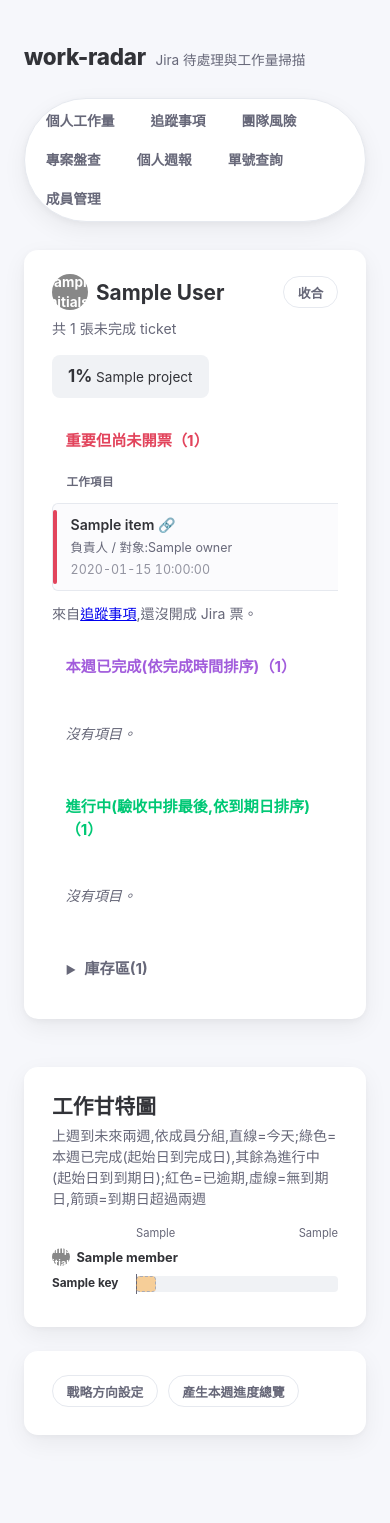
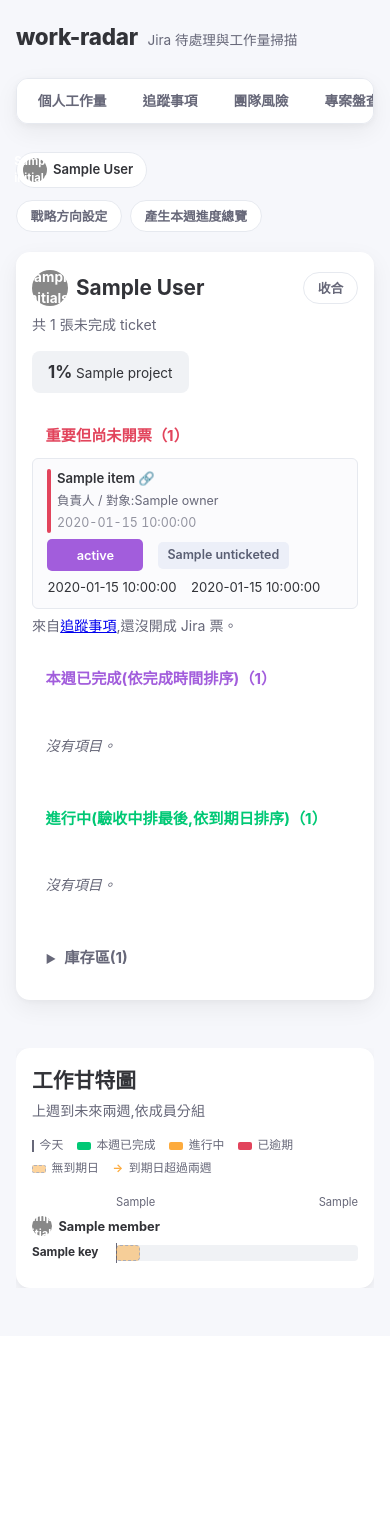
Before and after one commit to miniyang-dev/work-radar, a FastAPI app: template src/work_radar/web/templates/workload.html in a window 390 px wide. After the commit the page ends 1288 px from the top, so only its background shows below. Run offline with FastAPI, Linux system fonts and the light colour scheme; the template is opened without the code that fills it: most values are stand-ins (such as "Sample title", 1, 10 or a date in 2020).

Commit message:
Rework workload page layout: toolbar, scrollable gantt sidebar, mobile cards
- Move the note/overview panel buttons into a top toolbar with member
  jump chips; panels now open full width instead of inside the sidebar
- Cap the sticky gantt sidebar to the viewport height and scroll inside it
- Replace the gantt description paragraph with a color legend
- Stack board tables into cards and make the nav a single scrollable row
  on narrow screens
- Fix low-contrast and undersized text flagged by the design detector

Co-Authored-By: Claude Sonnet 5.5 <noreply@anthropic.com>

```diff
--- a/src/work_radar/web/templates/base.html
+++ b/src/work_radar/web/templates/base.html
@@ -111,7 +111,7 @@
       padding: 0.4rem 0.85rem;
       transition: background 0.15s ease, color 0.15s ease;
     }
-    .refresh-tab:hover { background: #f0f2f5; color: var(--primary); }
+    .refresh-tab:hover { background: #f0f2f5; color: var(--primary-hover); }
 
     /* --- monday-style board card --- */
     .board {
@@ -150,7 +150,7 @@
     }
     button:hover { background: var(--primary-hover); }
     button.danger { background: var(--status-stuck); }
-    button.danger:hover { background: #c62e4b; }
+    button.danger:hover { background: #b3233f; }
     button.small { padding: 0.4rem 0.8rem; font-size: 0.82rem; }
 
     h2 { font-size: 1.2rem; margin: 0 0 0.35rem; }
@@ -280,7 +280,7 @@
       font-size: 0.78rem;
       font-weight: 600;
     }
-    .priority-high { background: #fde3e7; color: #c62e4b; }
+    .priority-high { background: #fde3e7; color: #b3233f; }
     .priority-low { background: #f0f2f5; color: #8b8fa3; }
     .overdue-text { color: var(--status-stuck); font-weight: 700; }
     /* A due date that hasn't passed yet, on work that hasn't started. */
@@ -298,11 +298,11 @@
       white-space: nowrap;
     }
     .urgency-critical { background: #e2445c; color: #fff; }
-    .urgency-high { background: #fde3e7; color: #c62e4b; }
+    .urgency-high { background: #fde3e7; color: #b3233f; }
     .urgency-medium { background: #fff3e0; color: #b26a00; }
     .urgency-low { background: #f0f2f5; color: #8b8fa3; }
     .urgency-why { display: block; margin-top: 0.2rem; font-size: 0.7rem; color: var(--text-muted); }
-    .stat-pill.alert { background: #fde3e7; color: #c62e4b; }
+    .stat-pill.alert { background: #fde3e7; color: #b3233f; }
 
     .stat-row { display: flex; gap: 0.75rem; flex-wrap: wrap; margin: 0.75rem 0 1.25rem; }
     .stat-pill { background: #f0f2f5; border-radius: 8px; padding: 0.55rem 1rem; font-size: 0.85rem; color: var(--text); }
@@ -421,7 +421,34 @@
     /* --- workload page: member boards + a sticky gantt sidebar --- */
     .workload-layout { display: flex; align-items: flex-start; gap: 1.5rem; }
     .workload-main { flex: 1; min-width: 0; }
-    .workload-gantt { width: 320px; flex-shrink: 0; position: sticky; top: 1.5rem; }
+    .workload-gantt { width: 320px; flex-shrink: 0; position: sticky; top: 1.5rem; max-height: calc(100vh - 3rem); overflow-y: auto; overscroll-behavior: contain; }
+    .workload-gantt .board { margin-bottom: 0; }
+
+    /* --- workload toolbar: jump to a member, open a panel --- */
+    .workload-toolbar { display: flex; align-items: center; justify-content: space-between; gap: 0.75rem 1.25rem; flex-wrap: wrap; margin-bottom: 1.25rem; }
+    .member-jump { display: flex; gap: 0.4rem; flex-wrap: wrap; }
+    .member-chip {
+      display: inline-flex;
+      align-items: center;
+      gap: 0.4rem;
+      padding: 0.3rem 0.8rem 0.3rem 0.35rem;
+      border: 1px solid var(--border);
+      border-radius: 999px;
+      background: var(--board-bg);
+      color: var(--text);
+      font-size: 0.82rem;
+      font-weight: 600;
+      text-decoration: none;
+      transition: background 0.15s ease, border-color 0.15s ease;
+    }
+    .member-chip:hover { background: #f0f2f5; border-color: var(--primary); }
+    .toolbar-actions { display: flex; gap: 0.5rem; flex-wrap: wrap; }
+    .toolbar-actions .collapse-toggle { background: var(--board-bg); }
+    .board[hidden] { display: none; }
+    .panel-actions { display: flex; align-items: center; gap: 0.6rem; margin-top: 0.6rem; }
+    .panel-actions .board-subtitle { margin: 0; }
+    .board > .board-subtitle + .board-subtitle { margin-top: -0.5rem; }
+    .member-body, .board[id^="member-"] { scroll-margin-top: 1rem; }
     @media (max-width: 900px) {
       /* align-items: flex-start (needed for the side-by-side desktop
          layout) stops children from stretching once flex-direction goes
@@ -434,6 +461,15 @@
     }
     /* The gutter mirrors .gantt-label so the axis dates line up with the
        ends of the tracks below rather than with the board's edges. */
+    .gantt-legend { list-style: none; display: flex; flex-wrap: wrap; gap: 0.35rem 0.85rem; margin: 0 0 1rem; padding: 0; font-size: 0.74rem; color: var(--text-muted); }
+    .gantt-legend li { display: inline-flex; align-items: center; gap: 0.35rem; }
+    .gantt-legend .swatch { display: inline-block; width: 14px; height: 8px; border-radius: 2px; font-style: normal; font-size: 0.7rem; line-height: 8px; font-weight: 700; }
+    .swatch.today { width: 2px; height: 12px; background: var(--text-muted); border-radius: 0; }
+    .swatch.completed { background: var(--status-done); }
+    .swatch.due_soon { background: var(--status-progress); }
+    .swatch.overdue { background: var(--status-stuck); }
+    .swatch.open_ended { background: var(--status-progress); opacity: 0.5; border: 1px dashed var(--text-muted); }
+    .swatch.beyond { width: auto; height: auto; color: var(--status-progress); line-height: 1; }
     .gantt-axis { display: flex; gap: 0.5rem; font-size: 0.7rem; color: var(--text-muted); margin-bottom: 0.7rem; }
     .gantt-axis-gutter { width: 76px; flex-shrink: 0; }
     .gantt-axis-scale { position: relative; flex: 1; height: 1em; }
@@ -488,9 +524,28 @@
     .member-card form input[type=text] { min-width: 0; padding: 0.4rem 0.6rem; font-size: 0.85rem; }
     .member-links { margin-top: 0.7rem; display: flex; gap: 0.9rem; flex-wrap: wrap; }
 
+    @media (max-width: 720px) {
+      body { padding: 1.25rem 1rem 3rem; }
+      nav.tabs { width: auto; max-width: 100%; flex-wrap: nowrap; overflow-x: auto; scrollbar-width: none; border-radius: 12px; }
+      nav.tabs::-webkit-scrollbar { display: none; }
+      .board { padding: 1.1rem 1rem 1.25rem; }
+      .table-scroll { overflow-x: visible; }
+      table.board-table, .board-table tbody { display: block; min-width: 0; width: 100%; }
+      .board-table tr:first-child:has(th) { display: none; }
+      .board-table tr { display: flex; flex-wrap: wrap; align-items: center; gap: 0.4rem 0.9rem; background: #fbfbfd; border: 1px solid var(--border); border-radius: 6px; margin-bottom: 6px; padding: 0.65rem 0.9rem; }
+      .board-table td, .board-table tr:hover td { display: block; background: none; border: none !important; padding: 0 !important; border-radius: 0; font-size: 0.82rem; }
+      .board-table td.item-cell { flex: 1 0 100%; min-width: 0; padding-left: 0.6rem !important; }
+      .board-table tr.row-overdue { background: #fdebee; }
+      .board-table tr.row-scheduled { background: #fff5e6; }
+      .board-table tr.comments-row { display: block; padding: 0; border: none; background: none; margin-top: -6px; }
+      .board-table tr.comments-row[hidden] { display: none; }
+      .board-table tr.comments-row td { padding: 0 0 0.5rem !important; }
+      .board-table .item-cell::before { top: 0; bottom: 0; }
+    }
+
     .error {
       background: #fde3e7;
-      color: #c62e4b;
+      color: #b3233f;
       padding: 0.8rem 1.1rem;
       border-radius: 12px;
       margin-bottom: 1.5rem;
--- a/src/work_radar/web/templates/workload.html
+++ b/src/work_radar/web/templates/workload.html
@@ -4,6 +4,46 @@
 {% block content %}
 {% if reports is defined %}
   {% if reports %}
+  <div class="workload-toolbar">
+    <nav class="member-jump" aria-label="跳到成員">
+      {% for report in reports %}
+      <a href="#member-{{ report.person.account_id }}" class="member-chip">
+        <span class="avatar" style="background: {{ report.person.avatar.color }}; width: 24px; height: 24px; font-size: 0.7rem;">{{ report.person.avatar.initials }}</span>
+        {{ report.person.display_name }}
+      </a>
+      {% endfor %}
+    </nav>
+    <div class="toolbar-actions">
+      <button type="button" class="collapse-toggle" data-label="戰略方向設定" aria-controls="note-panel" aria-expanded="{{ 'true' if open_panel == 'note' else 'false' }}" onclick="workRadarTogglePanel(this, 'note-panel')">{{ '收合' if open_panel == 'note' else '戰略方向設定' }}</button>
+      <button type="button" class="collapse-toggle" data-label="產生本週進度總覽" aria-controls="overview-panel" aria-expanded="{{ 'true' if open_panel == 'overview' else 'false' }}" onclick="workRadarTogglePanel(this, 'overview-panel')">{{ '收合' if open_panel == 'overview' else '產生本週進度總覽' }}</button>
+    </div>
+  </div>
+
+  <div id="note-panel" class="board" {% if open_panel != 'note' %}hidden{% endif %}>
+    <div class="board-subtitle">這裡存的內容,每次「產生本週進度總覽」都會自動放在最上方。</div>
+    <form method="post" action="/workload/overview-note">
+      <textarea name="content" class="overview-textarea" rows="6" aria-label="戰略方向">{{ overview_note }}</textarea>
+      <div class="panel-actions">
+        <button type="submit">儲存</button>
+      </div>
+    </form>
+  </div>
+
+  <div id="overview-panel" class="board" {% if open_panel != 'overview' %}hidden{% endif %}>
+    <div class="board-subtitle">依成員分組,專案排序依 OVERVIEW_PROJECT_RANK 設定(未列入的排在後面),同專案再依 Jira 優先權、到期日排序,「內部任務」label 的排在該專案最後。已在「驗收」的票不列入。每張票的「優先權」與「內部任務」由 Jira 帶入;你在下面補的說明按「儲存」後,下週同一張票會自動帶回來。上方戰略方向的修改也會一併儲存。</div>
+    {% if overview.carried_count %}
+    <div class="board-subtitle">其中 {{ overview.carried_count }} 張票帶入先前儲存的說明,請確認是否還適用。</div>
+    {% endif %}
+    <form method="post" action="/workload/overview-draft">
+      <textarea id="overview-textarea" name="content" class="overview-textarea" rows="18" aria-label="本週進度總覽">{{ overview.markdown }}</textarea>
+      <div class="panel-actions">
+        <button type="button" onclick="workRadarCopyOverview()">複製</button>
+        <button type="submit">儲存</button>
+        <span id="overview-copy-status" class="board-subtitle" role="status"></span>
+      </div>
+    </form>
+  </div>
+
   <div class="workload-layout">
     <div class="workload-main">
       {% for report in reports %}
@@ -62,7 +102,15 @@
     <aside class="workload-gantt">
       <div class="board">
         <div class="board-title">工作甘特圖</div>
-        <div class="board-subtitle">上週到未來兩週,依成員分組,直線=今天;綠色=本週已完成(起始日到完成日),其餘為進行中(起始日到到期日);紅色=已逾期,虛線=無到期日,箭頭=到期日超過兩週</div>
+        <div class="board-subtitle">上週到未來兩週,依成員分組</div>
+        <ul class="gantt-legend" aria-label="圖例">
+          <li><i class="swatch today"></i>今天</li>
+          <li><i class="swatch completed"></i>本週已完成</li>
+          <li><i class="swatch due_soon"></i>進行中</li>
+          <li><i class="swatch overdue"></i>已逾期</li>
+          <li><i class="swatch open_ended"></i>無到期日</li>
+          <li><i class="swatch beyond">→</i>到期日超過兩週</li>
+        </ul>
 
         {% if gantt.groups %}
         <div class="gantt-chart">
@@ -76,7 +124,7 @@
           {% for group in gantt.groups %}
           <div class="gantt-group">
             <div class="gantt-group-title">
-              <span class="avatar" style="background: {{ group.avatar.color }}; width: 18px; height: 18px; font-size: 0.6rem;">{{ group.avatar.initials }}</span>
+              <span class="avatar" style="background: {{ group.avatar.color }}; width: 20px; height: 20px; font-size: 0.7rem;">{{ group.avatar.initials }}</span>
               {{ group.member }}
             </div>
             {% for row in group.rows %}
@@ -98,38 +146,6 @@
         <p class="empty">目前沒有進行中的項目。</p>
         {% endif %}
       </div>
-
-      <div class="board">
-        <div style="display: flex; gap: 0.6rem; flex-wrap: wrap;">
-          <button type="button" class="collapse-toggle" data-label="戰略方向設定" onclick="workRadarTogglePanel(this, 'note-panel')">{{ '收合' if open_panel == 'note' else '戰略方向設定' }}</button>
-          <button type="button" class="collapse-toggle" data-label="產生本週進度總覽" onclick="workRadarTogglePanel(this, 'overview-panel')">{{ '收合' if open_panel == 'overview' else '產生本週進度總覽' }}</button>
-        </div>
-
-        <div id="note-panel" {% if open_panel != 'note' %}hidden{% endif %} style="margin-top: 0.8rem;">
-          <div class="board-subtitle" style="margin: 0 0 0.5rem;">這裡存的內容,每次「產生本週進度總覽」都會自動放在最上方。</div>
-          <form method="post" action="/workload/overview-note">
-            <textarea name="content" class="overview-textarea" rows="6">{{ overview_note }}</textarea>
-            <div style="margin-top: 0.6rem;">
-              <button type="submit">儲存</button>
-            </div>
-          </form>
-        </div>
-
-        <div id="overview-panel" {% if open_panel != 'overview' %}hidden{% endif %} style="margin-top: 0.8rem;">
-          <div class="board-subtitle" style="margin: 0 0 0.5rem;">依成員分組,專案排序依 OVERVIEW_PROJECT_RANK 設定(未列入的排在後面),同專案再依 Jira 優先權、到期日排序,「內部任務」label 的排在該專案最後。已在「驗收」的票不列入。每張票的「優先權」與「內部任務」由 Jira 帶入;你在下面補的說明按「儲存」後,下週同一張票會自動帶回來。上方戰略方向的修改也會一併儲存。</div>
-          {% if overview.carried_count %}
-          <div class="board-subtitle" style="margin: 0 0 0.5rem;">其中 {{ overview.carried_count }} 張票帶入先前儲存的說明,請確認是否還適用。</div>
-          {% endif %}
-          <form method="post" action="/workload/overview-draft">
-            <textarea id="overview-textarea" name="content" class="overview-textarea" rows="18">{{ overview.markdown }}</textarea>
-            <div style="margin-top: 0.6rem;">
-              <button type="button" onclick="workRadarCopyOverview()">複製</button>
-              <button type="submit">儲存</button>
-              <span id="overview-copy-status" class="board-subtitle" style="display: inline; margin-left: 0.6rem;"></span>
-            </div>
-          </form>
-        </div>
-      </div>
     </aside>
   </div>
 
@@ -144,6 +160,7 @@
       var panel = document.getElementById(panelId);
       panel.hidden = !panel.hidden;
       button.textContent = panel.hidden ? button.dataset.label : '收合';
+      button.setAttribute('aria-expanded', String(!panel.hidden));
     }
 
     function workRadarCopyOverview() {
```
Also changed, not shown: tests/web/test_routes.py (+2 -1 lines).
